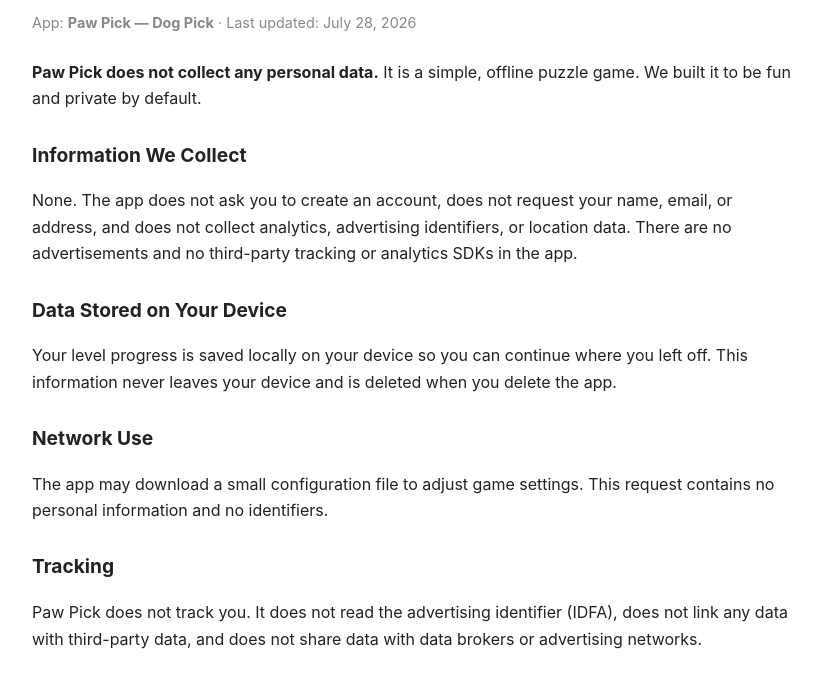
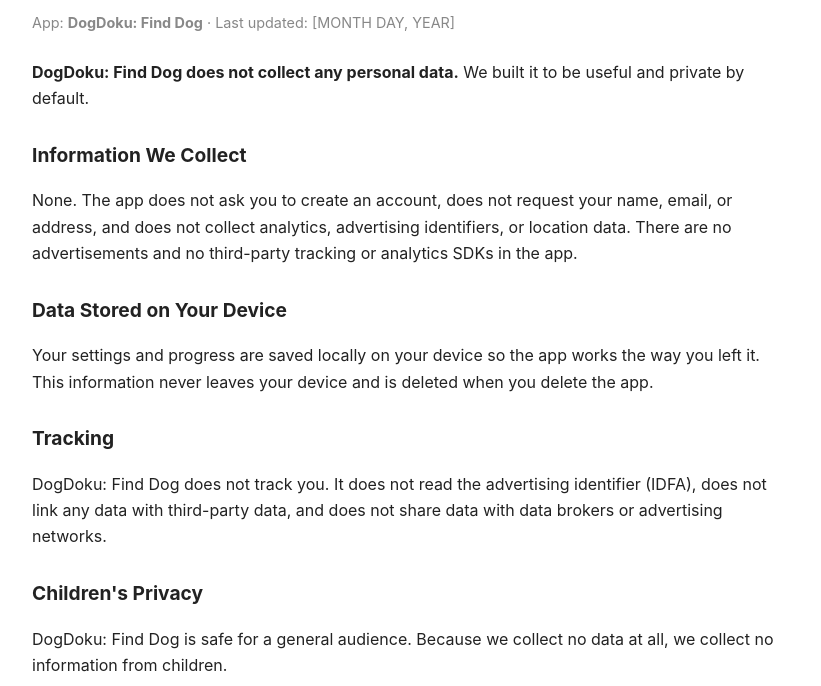
Before and after one commit to Abbeselahrami/finddog, a plain HTML site: page privacy.html in a window 1280 px wide. Shown: the part 102-788 px from the top of the page, without its empty margins (228-1049 px from the left). Drawn offline with Linux system fonts and the light colour scheme.

Commit message:
Update privacy policy for DogDoku: Find Dog

```diff
--- a/privacy.html
+++ b/privacy.html
@@ -3,7 +3,7 @@
 <head>
 <meta charset="utf-8">
 <meta name="viewport" content="width=device-width, initial-scale=1">
-<title>Privacy Policy — Paw Pick</title>
+<title>Privacy Policy — DogDoku: Find Dog</title>
 <style>
   :root { color-scheme: light dark; }
   body { font-family: -apple-system, BlinkMacSystemFont, "Segoe UI", Roboto, Helvetica, Arial, sans-serif;
@@ -12,29 +12,25 @@
   h1 { font-size: 1.8rem; margin-bottom: 4px; }
   h2 { font-size: 1.2rem; margin-top: 28px; }
   .updated { color: #888; font-size: .9rem; margin-bottom: 24px; }
-  ul { padding-left: 20px; }
 </style>
 </head>
 <body>
 <h1>Privacy Policy</h1>
-<p class="updated">App: <strong>Paw Pick — Dog Pick</strong> · Last updated: July 28, 2026</p>
+<p class="updated">App: <strong>DogDoku: Find Dog</strong> · Last updated: [MONTH DAY, YEAR]</p>
 
-<p><strong>Paw Pick does not collect any personal data.</strong> It is a simple, offline puzzle game. We built it to be fun and private by default.</p>
+<p><strong>DogDoku: Find Dog does not collect any personal data.</strong> We built it to be useful and private by default.</p>
 
 <h2>Information We Collect</h2>
 <p>None. The app does not ask you to create an account, does not request your name, email, or address, and does not collect analytics, advertising identifiers, or location data. There are no advertisements and no third-party tracking or analytics SDKs in the app.</p>
 
 <h2>Data Stored on Your Device</h2>
-<p>Your level progress is saved locally on your device so you can continue where you left off. This information never leaves your device and is deleted when you delete the app.</p>
-
-<h2>Network Use</h2>
-<p>The app may download a small configuration file to adjust game settings. This request contains no personal information and no identifiers.</p>
+<p>Your settings and progress are saved locally on your device so the app works the way you left it. This information never leaves your device and is deleted when you delete the app.</p>
 
 <h2>Tracking</h2>
-<p>Paw Pick does not track you. It does not read the advertising identifier (IDFA), does not link any data with third-party data, and does not share data with data brokers or advertising networks.</p>
+<p>DogDoku: Find Dog does not track you. It does not read the advertising identifier (IDFA), does not link any data with third-party data, and does not share data with data brokers or advertising networks.</p>
 
 <h2>Children's Privacy</h2>
-<p>Paw Pick is rated 4+ and is safe for a general audience. Because we collect no data at all, we collect no information from children.</p>
+<p>DogDoku: Find Dog is safe for a general audience. Because we collect no data at all, we collect no information from children.</p>
 
 <h2>Changes to This Policy</h2>
 <p>If a future version of the app introduces features that collect data (for example, optional advertising), this policy will be updated before that version is released.</p>
```
